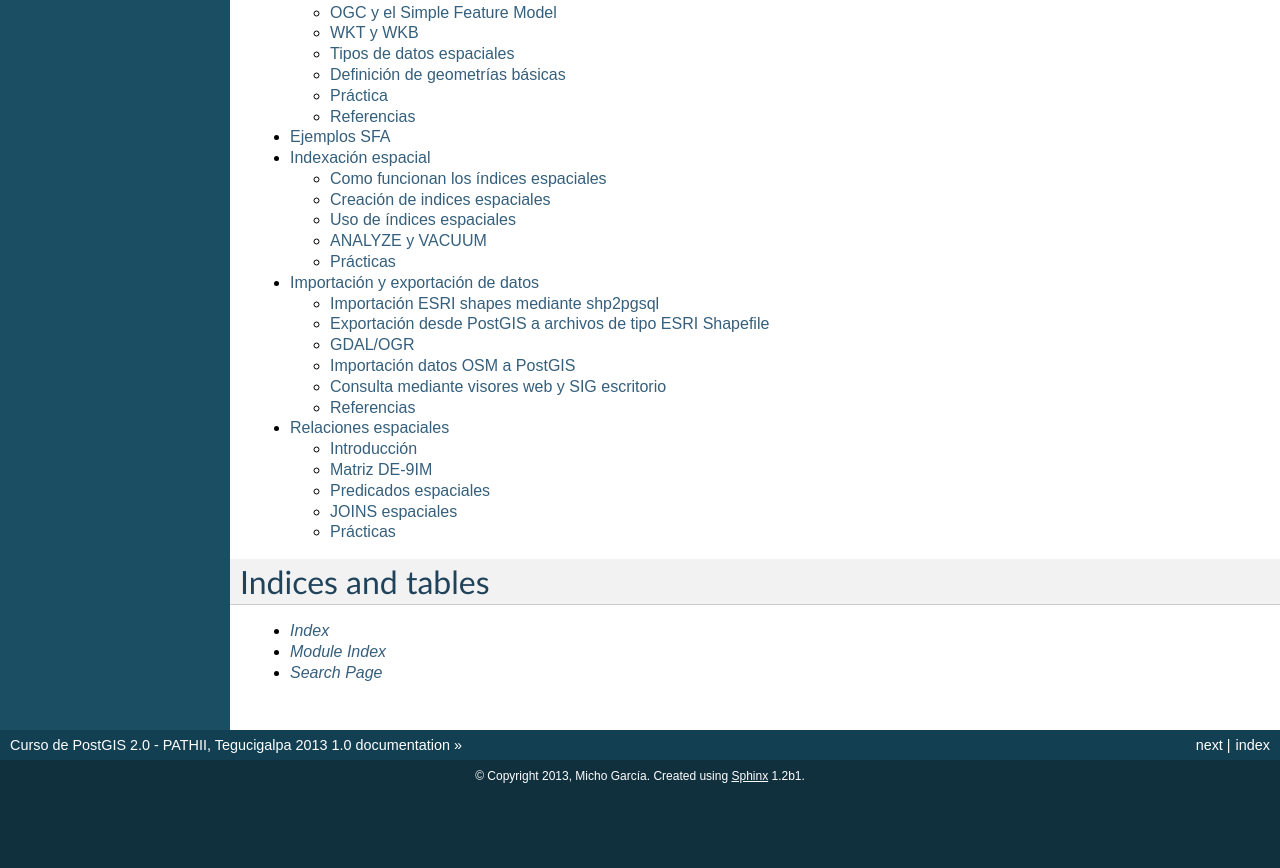
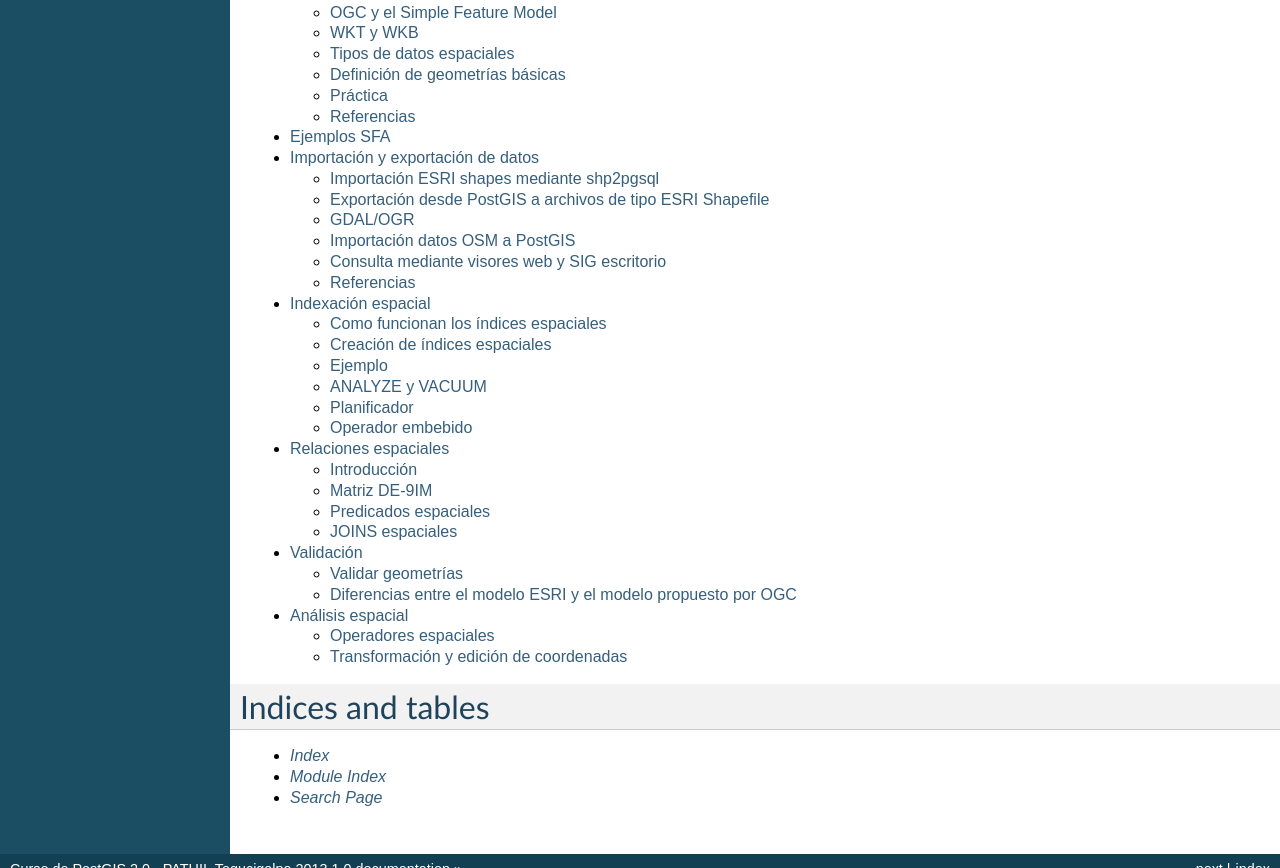
Before and after one commit to michogar/postgis-gn, a plain HTML site: page index.html in a window 1280 px wide. Shown: the part 706-1574 px from the top of the page. Before the commit the page ends 1498 px from the top, so only its background shows below. Drawn offline with Linux system fonts and the light colour scheme.

Commit message:
index validation, spatial

```diff
--- a/index.html
+++ b/index.html
@@ -93,14 +93,6 @@
 </ul>
 </li>
 <li class="toctree-l1"><a class="reference internal" href="postgis-simple-feature-model/ejemplos.html">Ejemplos SFA</a></li>
-<li class="toctree-l1"><a class="reference internal" href="postgis-indexacion-espacial/indexacion_espacial.html">Indexación espacial</a><ul>
-<li class="toctree-l2"><a class="reference internal" href="postgis-indexacion-espacial/indexacion_espacial.html#como-funcionan-los-indices-espaciales">Como funcionan los índices espaciales</a></li>
-<li class="toctree-l2"><a class="reference internal" href="postgis-indexacion-espacial/indexacion_espacial.html#creacion-de-indices-espaciales">Creación de indices espaciales</a></li>
-<li class="toctree-l2"><a class="reference internal" href="postgis-indexacion-espacial/indexacion_espacial.html#uso-de-indices-espaciales">Uso de índices espaciales</a></li>
-<li class="toctree-l2"><a class="reference internal" href="postgis-indexacion-espacial/indexacion_espacial.html#analyze-y-vacuum">ANALYZE y VACUUM</a></li>
-<li class="toctree-l2"><a class="reference internal" href="postgis-indexacion-espacial/indexacion_espacial.html#practicas">Prácticas</a></li>
-</ul>
-</li>
 <li class="toctree-l1"><a class="reference internal" href="postgis-importacion-exportacion/importacion_exportacion.html">Importación y exportación de datos</a><ul>
 <li class="toctree-l2"><a class="reference internal" href="postgis-importacion-exportacion/importacion_exportacion.html#importacion-esri-shapes-mediante-shp2pgsql">Importación ESRI shapes mediante shp2pgsql</a></li>
 <li class="toctree-l2"><a class="reference internal" href="postgis-importacion-exportacion/importacion_exportacion.html#exportacion-desde-pg-a-archivos-de-tipo-esri-shapefile">Exportación desde PostGIS a archivos de tipo ESRI Shapefile</a></li>
@@ -110,12 +102,30 @@
 <li class="toctree-l2"><a class="reference internal" href="postgis-importacion-exportacion/importacion_exportacion.html#referencias">Referencias</a></li>
 </ul>
 </li>
+<li class="toctree-l1"><a class="reference internal" href="postgis-indexacion-espacial/indexacion_espacial.html">Indexación espacial</a><ul>
+<li class="toctree-l2"><a class="reference internal" href="postgis-indexacion-espacial/indexacion_espacial.html#como-funcionan-los-indices-espaciales">Como funcionan los índices espaciales</a></li>
+<li class="toctree-l2"><a class="reference internal" href="postgis-indexacion-espacial/indexacion_espacial.html#creacion-de-indices-espaciales">Creación de índices espaciales</a></li>
+<li class="toctree-l2"><a class="reference internal" href="postgis-indexacion-espacial/indexacion_espacial.html#ejemplo">Ejemplo</a></li>
+<li class="toctree-l2"><a class="reference internal" href="postgis-indexacion-espacial/indexacion_espacial.html#analyze-y-vacuum">ANALYZE y VACUUM</a></li>
+<li class="toctree-l2"><a class="reference internal" href="postgis-indexacion-espacial/indexacion_espacial.html#planificador">Planificador</a></li>
+<li class="toctree-l2"><a class="reference internal" href="postgis-indexacion-espacial/indexacion_espacial.html#operador-embebido">Operador embebido</a></li>
+</ul>
+</li>
 <li class="toctree-l1"><a class="reference internal" href="postgis-relaciones-espaciales/relaciones_espaciales.html">Relaciones espaciales</a><ul>
 <li class="toctree-l2"><a class="reference internal" href="postgis-relaciones-espaciales/relaciones_espaciales.html#introduccion">Introducción</a></li>
 <li class="toctree-l2"><a class="reference internal" href="postgis-relaciones-espaciales/relaciones_espaciales.html#matriz-de-9im">Matriz DE-9IM</a></li>
 <li class="toctree-l2"><a class="reference internal" href="postgis-relaciones-espaciales/relaciones_espaciales.html#predicados-espaciales">Predicados espaciales</a></li>
 <li class="toctree-l2"><a class="reference internal" href="postgis-relaciones-espaciales/relaciones_espaciales.html#joins-espaciales">JOINS espaciales</a></li>
-<li class="toctree-l2"><a class="reference internal" href="postgis-relaciones-espaciales/relaciones_espaciales.html#practicas">Prácticas</a></li>
+</ul>
+</li>
+<li class="toctree-l1"><a class="reference internal" href="postgis-validacion/validacion.html">Validación</a><ul>
+<li class="toctree-l2"><a class="reference internal" href="postgis-validacion/validacion.html#validar-geometrias">Validar geometrías</a></li>
+<li class="toctree-l2"><a class="reference internal" href="postgis-validacion/validacion.html#diferencias-entre-el-modelo-esri-y-el-modelo-propuesto-por-ogc">Diferencias entre el modelo ESRI y el modelo propuesto por OGC</a></li>
+</ul>
+</li>
+<li class="toctree-l1"><a class="reference internal" href="postgis-analisis-espacial/analisis_espacial.html">Análisis espacial</a><ul>
+<li class="toctree-l2"><a class="reference internal" href="postgis-analisis-espacial/analisis_espacial.html#operadores-espaciales">Operadores espaciales</a></li>
+<li class="toctree-l2"><a class="reference internal" href="postgis-analisis-espacial/analisis_espacial.html#transformacion-y-edicion-de-coordenadas">Transformación y edición de coordenadas</a></li>
 </ul>
 </li>
 </ul>
```
